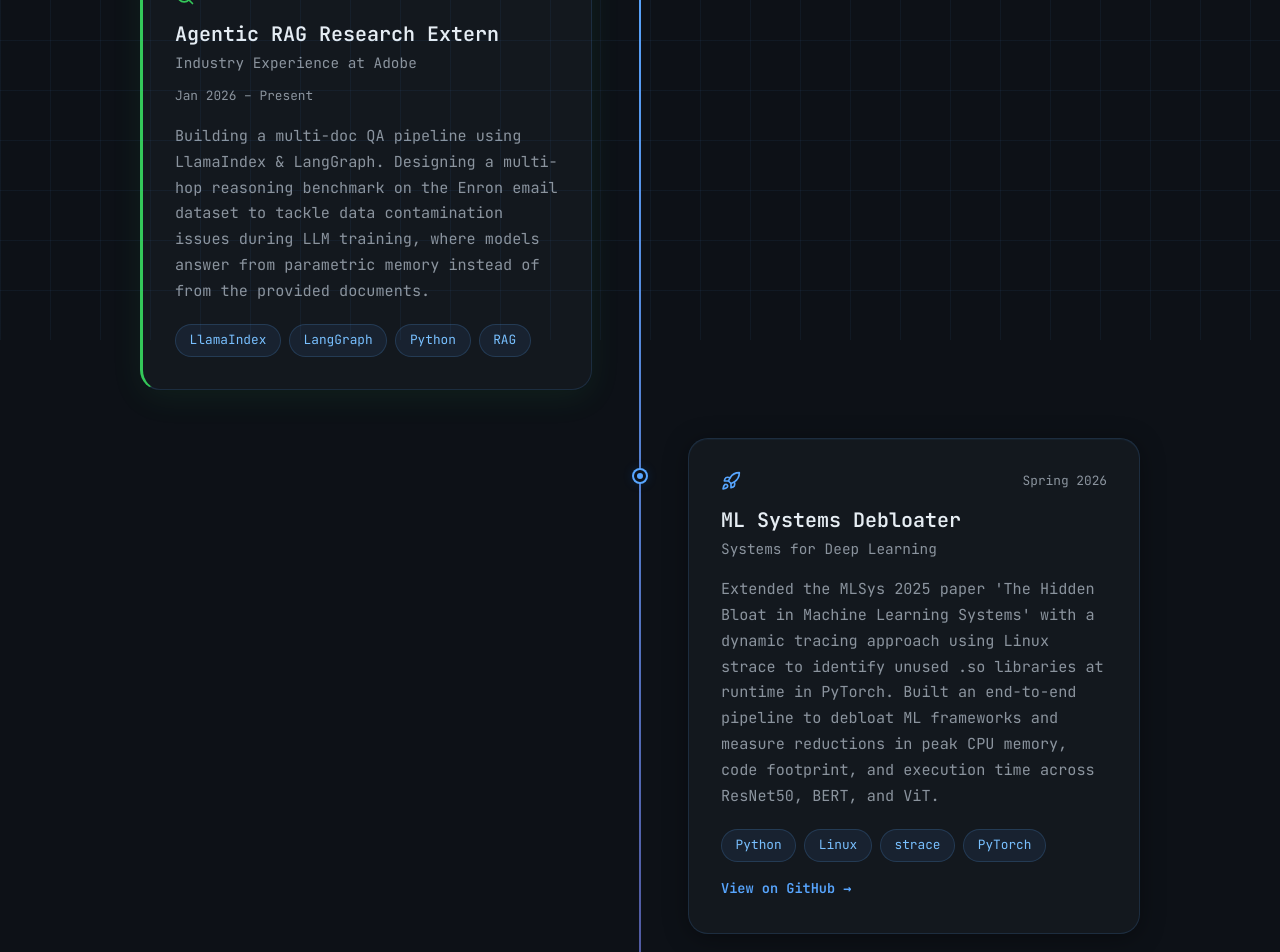
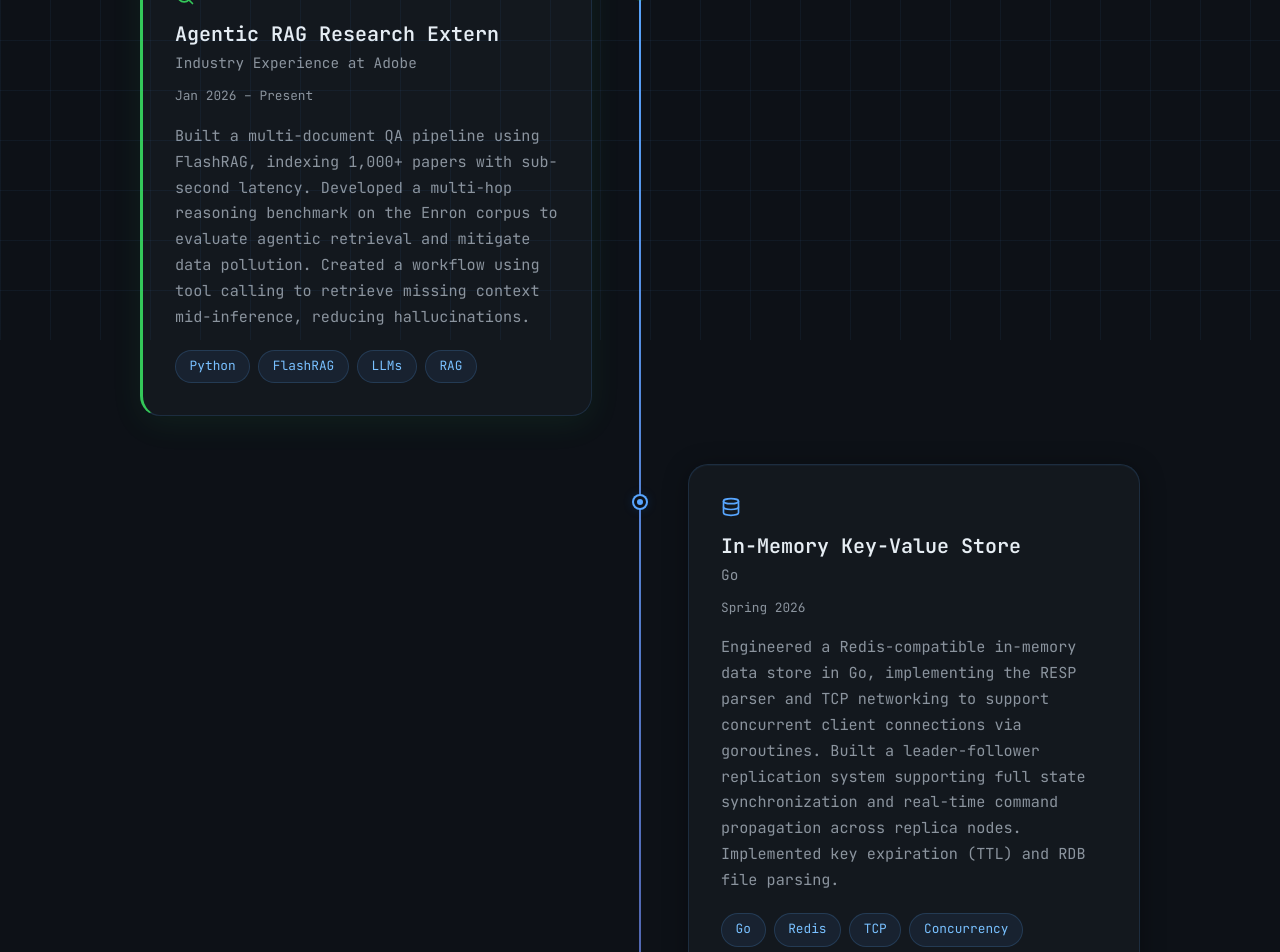
Before and after one commit to RiKan47/portfolio, a React (Vite) app: page /projects in a window 1280 px wide. Shown: the part 460-1412 px from the top of the page. Built offline with nearby package versions, Linux system fonts and the light colour scheme.

Commit message:
add updated resume & update projects based on that

```diff
--- a/src/pages/ExperiencePage.tsx
+++ b/src/pages/ExperiencePage.tsx
@@ -9,18 +9,23 @@ export const ExperiencePage = () => {
     const bulletPoints = [
         "Optimized MAC Uplink scheduling for Cell on Wheels deployments across Telus and Verizon modems, increasing cell capacity and LTE throughput by 25%.",
         "Profiled and optimized core C++ system modules in a Linux environment to resolve CPU performance bottlenecks, reducing cycle consumption and improving throughput by 15%.",
-        "Built automated CI/CD pipelines and regression test frameworks in Python and PowerShell, reducing manual log analysis from 25 minutes to a 10-minute scripted run.",
+        "Built automated log analysis application in Python, reducing manual log analysis time from 30 minutes to 5 minutes.",
         "Drove architectural improvements to the modem scheduler; contributed 100+ commits and 300+ code reviews over two years across the modem software stack."
     ];
 
     const achievements = [
+        {
+            title: "Course Grader & Project Mentor (COMPSCI 426)",
+            description: "Managed Agile sprints for an 8-student team building an event-ticketing application, evaluating system architecture and functional correctness.",
+            date: "Spring 2026"
+        },
         {
             title: "Samsung Excellence Award",
             description: "Recognized for exceptional contributions to system capacity improvement and core code optimization.",
             date: "April 2023"
         },
         {
-            title: "Samsung Professional Certificate",
+            title: "Software Excellency Certification",
             description: "Earned Samsung's Professional-level certification in algorithmic problem solving.",
             date: "October 2023"
         }
@@ -111,6 +116,30 @@ export const ExperiencePage = () => {
                         </motion.div>
                     ))}
                 </div>
+
+                {/* Technologies */}
+                <h2 style={{ fontSize: '1.8rem', fontWeight: 700, letterSpacing: '-0.02em', marginBottom: '2rem', marginTop: '4rem' }}>
+                    {isDevMode ? '// technologies' : 'Technologies'}
+                </h2>
+
+                <div style={{ display: 'grid', gridTemplateColumns: 'repeat(auto-fit, minmax(250px, 1fr))', gap: '1.5rem', paddingBottom: '4rem' }}>
+                    <div className="glass" style={{ padding: '2rem', borderRadius: '16px' }}>
+                        <h3 style={{ fontSize: '1.1rem', fontWeight: 600, marginBottom: '1rem', color: 'var(--current-primary)' }}>Languages</h3>
+                        <p style={{ color: 'var(--current-text-muted)', lineHeight: 1.6 }}>C++, Python, Java, Go, Rust, C, TypeScript</p>
+                    </div>
+                    <div className="glass" style={{ padding: '2rem', borderRadius: '16px' }}>
+                        <h3 style={{ fontSize: '1.1rem', fontWeight: 600, marginBottom: '1rem', color: 'var(--current-primary)' }}>Tools & Infrastructure</h3>
+                        <p style={{ color: 'var(--current-text-muted)', lineHeight: 1.6 }}>AWS, Docker, Git, Linux, PostgreSQL, MongoDB, REST APIs</p>
+                    </div>
+                    <div className="glass" style={{ padding: '2rem', borderRadius: '16px' }}>
+                        <h3 style={{ fontSize: '1.1rem', fontWeight: 600, marginBottom: '1rem', color: 'var(--current-primary)' }}>Frameworks</h3>
+                        <p style={{ color: 'var(--current-text-muted)', lineHeight: 1.6 }}>Qt, GTest, FlashRAG, React</p>
+                    </div>
+                    <div className="glass" style={{ padding: '2rem', borderRadius: '16px' }}>
+                        <h3 style={{ fontSize: '1.1rem', fontWeight: 600, marginBottom: '1rem', color: 'var(--current-primary)' }}>Domains</h3>
+                        <p style={{ color: 'var(--current-text-muted)', lineHeight: 1.6 }}>LLMs, Agentic AI, Distributed Systems, Machine Learning, NLP</p>
+                    </div>
+                </div>
             </section>
         </motion.div>
     );
--- a/src/pages/Projects.tsx
+++ b/src/pages/Projects.tsx
@@ -1,29 +1,29 @@
 import { motion } from 'framer-motion';
 import { useTheme } from '../components/ThemeContext';
 import { Link } from 'react-router-dom';
-import { LineChart, Database, BrainCircuit, ArrowRight } from 'lucide-react';
+import { LineChart, Database, Search, ArrowRight } from 'lucide-react';
 
 export const Projects = () => {
     const { isDevMode } = useTheme();
 
     const projects = [
         {
-            name: "Distributed Trading Platform",
-            description: "AWS-hosted microservices trading engine. Implemented Paxos consensus for totally ordered writes across replicas, alongside an LRU caching layer with server-push invalidations to handle automatic leader failover.",
-            tech: ["React", "Python", "AWS", "REST APIs"],
-            icon: <LineChart size={40} stroke="var(--current-primary)" strokeWidth="1.5" />
+            name: "Agentic RAG Research Extern",
+            description: "Built a multi-document QA pipeline using FlashRAG, indexing 1,000+ papers with sub-second latency. Designed a multi-hop reasoning benchmark on the Enron corpus to robustly evaluate agentic retrieval.",
+            tech: ["Python", "FlashRAG", "LLMs", "RAG"],
+            icon: <Search size={40} stroke="var(--current-primary)" strokeWidth="1.5" />
         },
         {
-            name: "Relational DBMS",
-            description: "Custom relational database built from scratch. Features an on-disk page manager, a robust Buffer Pool Manager, and customized B+ Tree indexing to optimize Block Nested Loop (BNL) join execution.",
-            tech: ["Java", "B+ Tree", "BNL Joins", "DBMS"],
+            name: "In-Memory Key-Value Store",
+            description: "Engineered a Redis-compatible in-memory data store in Go, implementing the RESP parser and TCP networking. Built a leader-follower replication system supporting full state synchronization.",
+            tech: ["Go", "Redis", "TCP", "Concurrency"],
             icon: <Database size={40} stroke="var(--current-primary)" strokeWidth="1.5" />
         },
         {
-            name: "ML Algorithm Suite",
-            description: "Zero-dependency machine learning models implemented in pure Python. Includes custom training pipelines for k-Nearest Neighbors, Multinomial Naive Bayes, Decision Trees, and multi-layer Neural Networks.",
-            tech: ["Python", "Machine Learning", "Neural Networks"],
-            icon: <BrainCircuit size={40} stroke="var(--current-primary)" strokeWidth="1.5" />
+            name: "Distributed Trading Platform",
+            description: "AWS-hosted microservices trading engine. Implemented Raft and Multi-Paxos consensus for totally ordered writes across replicas, alongside an LRU caching layer with server-push invalidations.",
+            tech: ["React", "Python", "AWS", "Raft"],
+            icon: <LineChart size={40} stroke="var(--current-primary)" strokeWidth="1.5" />
         }
     ];
 
--- a/src/pages/ProjectsPage.tsx
+++ b/src/pages/ProjectsPage.tsx
@@ -12,14 +12,22 @@ export const ProjectsPage = () => {
         title: "Agentic RAG Research Extern",
         subtitle: "Industry Experience at Adobe",
         date: "Jan 2026 – Present",
-        description: "Building a multi-doc QA pipeline using LlamaIndex & LangGraph. Designing a multi-hop reasoning benchmark on the Enron email dataset to tackle data contamination issues during LLM training, where models answer from parametric memory instead of from the provided documents.",
-        tech: ["LlamaIndex", "LangGraph", "Python", "RAG"],
+        description: "Built a multi-document QA pipeline using FlashRAG, indexing 1,000+ papers with sub-second latency. Developed a multi-hop reasoning benchmark on the Enron corpus to evaluate agentic retrieval and mitigate data pollution. Created a workflow using tool calling to retrieve missing context mid-inference, reducing hallucinations.",
+        tech: ["Python", "FlashRAG", "LLMs", "RAG"],
         icon: <Search size={20} />,
         isActive: true
     };
 
     const timelineItems: TimelineItem[] = [
         currentlyWorkingOn,
+        {
+            title: "In-Memory Key-Value Store",
+            subtitle: "Go",
+            date: "Spring 2026",
+            description: "Engineered a Redis-compatible in-memory data store in Go, implementing the RESP parser and TCP networking to support concurrent client connections via goroutines. Built a leader-follower replication system supporting full state synchronization and real-time command propagation across replica nodes. Implemented key expiration (TTL) and RDB file parsing.",
+            tech: ["Go", "Redis", "TCP", "Concurrency"],
+            icon: <Database size={20} />
+        },
         {
             title: "ML Systems Debloater",
             subtitle: "Systems for Deep Learning",
@@ -57,7 +65,7 @@ export const ProjectsPage = () => {
             title: "Distributed Trading Platform",
             subtitle: "Stock Market Application",
             date: "Spring 2025",
-            description: "AWS-hosted microservices trading engine. Implemented Raft and Multi-Paxos consensus for totally ordered writes across replicas, alongside an LRU caching layer with server-push invalidations for automatic leader failover. Load-tested under concurrent multi-user traffic.",
+            description: "Built a fault-tolerant microservices trading platform on AWS; implemented LRU caching with server-push invalidations and leader-based replication for automatic failover. Implemented Raft and Multi-Paxos consensus algorithms to guarantee totally ordered writes across replicas. Load-tested the system under concurrent multi-user traffic.",
             tech: ["React", "Python", "AWS", "REST APIs", "Raft", "Paxos"],
             icon: <LineChart size={20} />
         },
@@ -65,7 +73,7 @@ export const ProjectsPage = () => {
             title: "Relational DBMS",
             subtitle: "Database Implementation",
             date: "Spring 2025",
-            description: "Custom relational database management system from scratch in Java. Includes a buffer pool manager, on-disk page management, heap file engine, B+ tree index structure, and an iterator-based query executor supporting Block Nested Loop (BNL) joins.",
+            description: "Engineered a custom relational database management system from scratch in Java. Implemented a buffer pool manager, on-disk page management, and a heap file engine. Created a B+ tree index structure, improving database lookup times from O(N) to O(log N), and an iterator-based query executor supporting Block Nested Loop (BNL) joins.",
             tech: ["Java", "B+ Tree", "Buffer Pool", "DBMS"],
             icon: <Database size={20} />
         },
```
Also changed, not shown: 1 other file (tests, documents, lock files or other folders).
